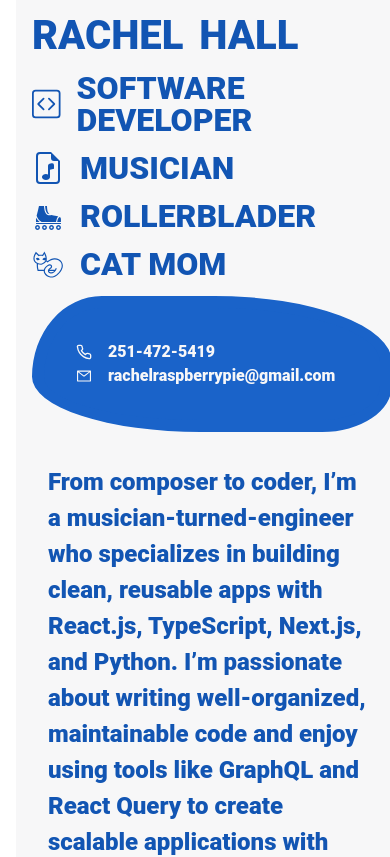
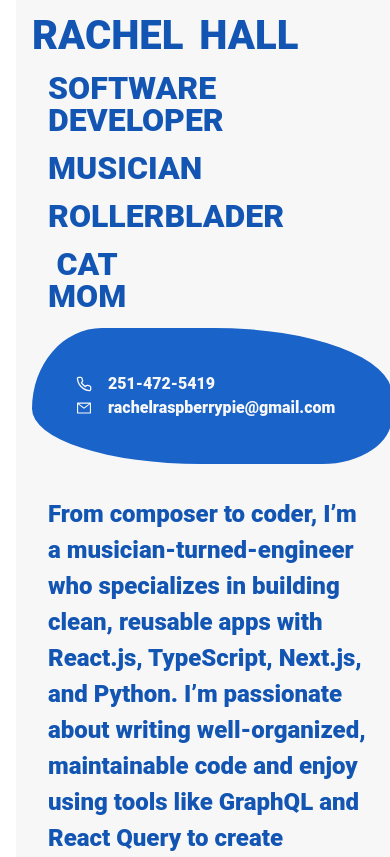
Before and after one commit to rachelhall/rachelhall, a React (Vite) app: page / in a window 390 px wide. Shown: the top 857 px of the page. Built offline with nearby package versions, Linux system fonts and the light colour scheme; a web font is replaced by a local one.

Commit message:
links spacing

```diff
--- a/src/components/Header/styles.scss
+++ b/src/components/Header/styles.scss
@@ -24,6 +24,7 @@
     }
     @media (max-width: 1120px) {
       transform: unset;
+      max-width: 24px;
     }
   }
 
--- a/src/styleComponents/Avatar/styles.scss
+++ b/src/styleComponents/Avatar/styles.scss
@@ -48,4 +48,8 @@
 .avatar {
   width: 25rem;
   transform: translate(10px, 35px);
+
+  @media (max-width: 990px) {
+    width: 20rem;
+  }
 }
```
